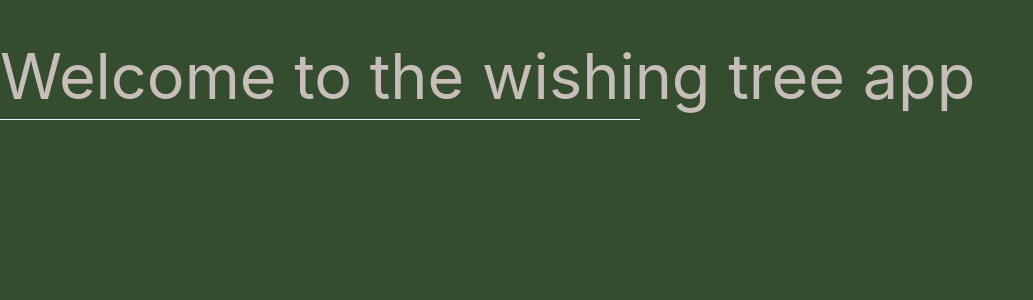
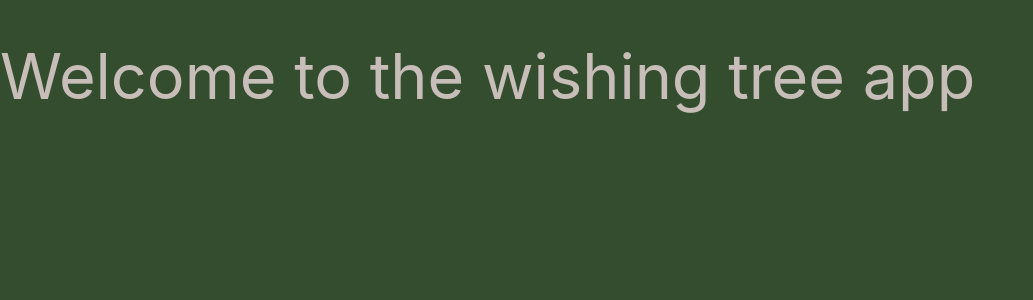
Before and after one commit to marina601/team11-CI-Christmas-Hackathon, a Flask app: page / in a window 1280 px wide. Shown: the top 300 px of the page, without its empty margins (0-1033 px from the left). Run offline with Flask 2, Linux system fonts and the light colour scheme; data that the repository does not hold is empty; some libraries are stand-ins or nearby versions.

Commit message:
updated style.css file to only include globals and css reset

```diff
--- a/static/css/style.css
+++ b/static/css/style.css
@@ -18,13 +18,3 @@ body {
     background-color: var(--green);
     color: var(--silver);
 }
-
-/* Home template */
-.underline::after {
-    content: '';
-    display: block;
-    margin-top: 0.5rem;
-    height: 1px;
-    width: 50%;
-    background-color: var(--off-white);
-}
```
